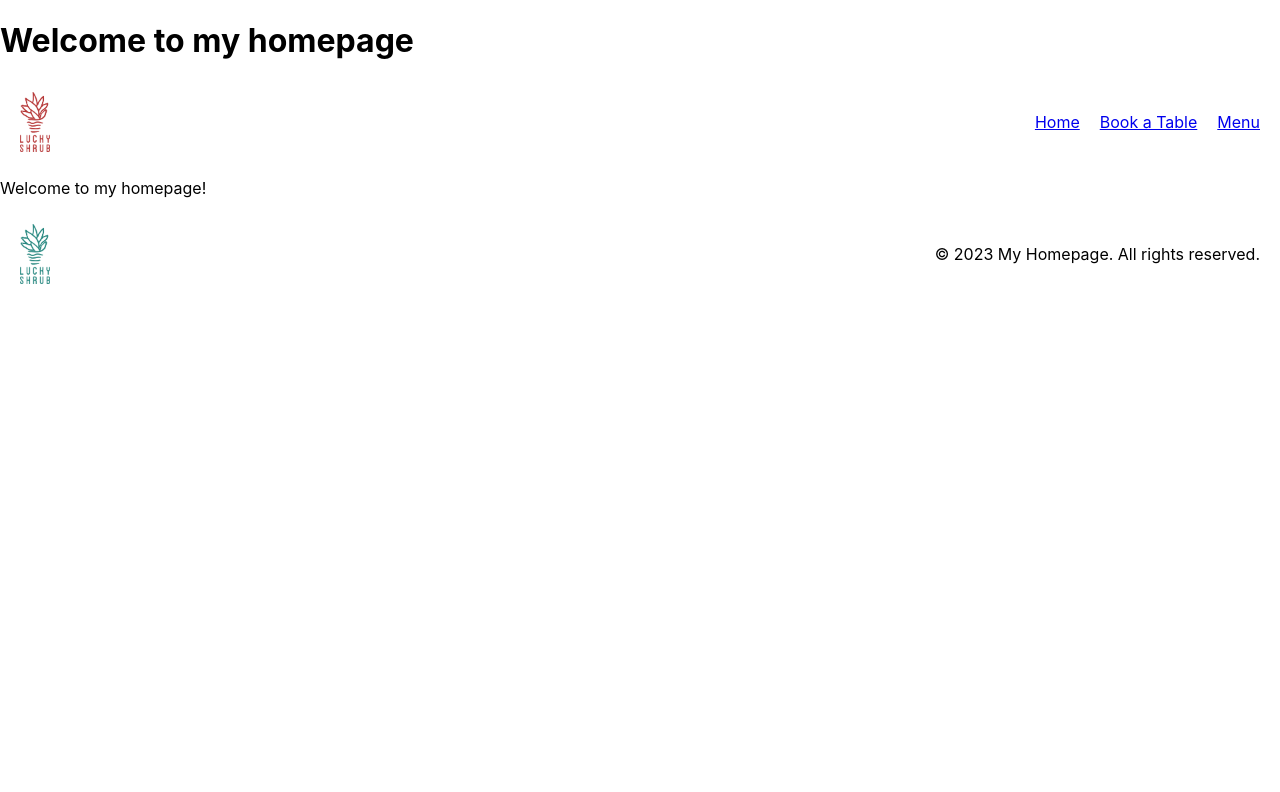
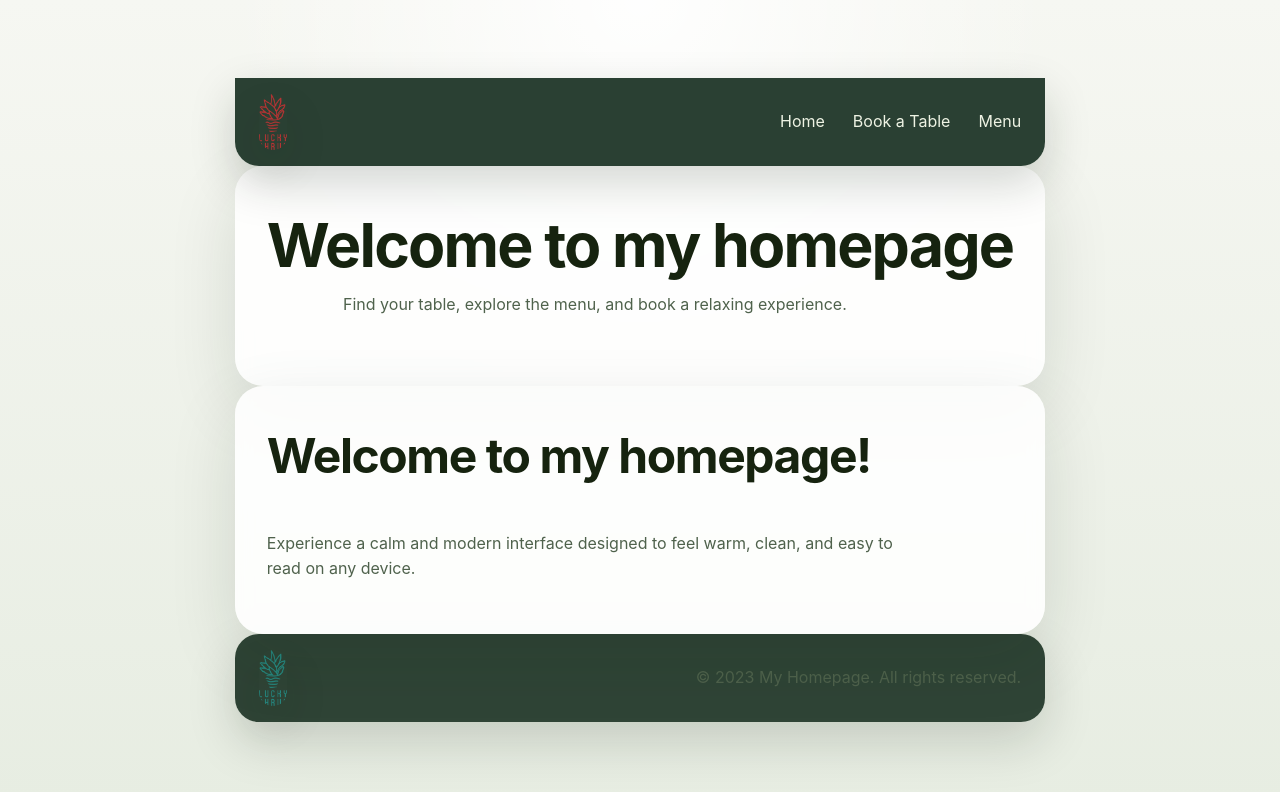
Before and after one commit to Saladin-99/capstone-llrestaurant, a React (Create React App) app: page / in a window 1280 px wide. Shown: the top 792 px of the page. Built offline with nearby package versions, Linux system fonts and the light colour scheme.

Commit message:
add stylings

```diff
--- a/public/index.html
+++ b/public/index.html
@@ -26,7 +26,7 @@
     -->
     <title>React App</title>
   </head>
-  <body>
+  <body class="layout-container">
     <noscript>You need to enable JavaScript to run this app.</noscript>
     <div id="root"></div>
     <!--
--- a/src/App.css
+++ b/src/App.css
@@ -1,38 +1,81 @@
 .App {
-  text-align: center;
-}
-
-.App-logo {
-  height: 40vmin;
-  pointer-events: none;
-}
-
-@media (prefers-reduced-motion: no-preference) {
-  .App-logo {
-    animation: App-logo-spin infinite 20s linear;
-  }
-}
-
-.App-header {
-  background-color: #282c34;
   min-height: 100vh;
   display: flex;
   flex-direction: column;
-  align-items: center;
-  justify-content: center;
-  font-size: calc(10px + 2vmin);
-  color: white;
+  gap: 1.5rem;
+  padding: 0 1rem 2rem;
+  background: radial-gradient(circle at top, rgba(255, 255, 255, 0.95), transparent 45%),
+    linear-gradient(180deg, #f6f7f2 0%, #e7ede2 100%);
 }
 
-.App-link {
-  color: #61dafb;
+.page-section {
+  width: min(1120px, 100%);
+  margin: 0 auto;
+  padding: 2rem;
+  border-radius: 28px;
+  background: rgba(255, 255, 255, 0.88);
+  box-shadow: 0 24px 68px rgba(16, 37, 20, 0.12);
+  backdrop-filter: blur(8px);
 }
 
-@keyframes App-logo-spin {
-  from {
-    transform: rotate(0deg);
-  }
-  to {
-    transform: rotate(360deg);
-  }
+.hero-section {
+  text-align: center;
+  padding: 3rem 2rem;
 }
+
+.content-section {
+  display: grid;
+  gap: 1.25rem;
+}
+
+.site-nav,
+.site-footer {
+  width: min(1120px, 100%);
+  margin: 0 auto;
+}
+
+.site-nav {
+  display: flex;
+  align-items: center;
+  justify-content: space-between;
+  gap: 1rem;
+  padding: 1rem 1.5rem;
+  background: rgba(34, 57, 43, 0.96);
+  border-radius: 0 0 24px 24px;
+  box-shadow: 0 18px 46px rgba(15, 34, 18, 0.18);
+  position: sticky;
+  top: 0;
+  z-index: 20;
+}
+
+.site-logo,
+.footer-logo {
+  height: 56px;
+  width: auto;
+  object-fit: contain;
+}
+
+.nav-links {
+  list-style: none;
+  margin: 0;
+  padding: 0;
+  display: flex;
+  gap: 1.75rem;
+  align-items: center;
+  flex-wrap: wrap;
+}
+
+.site-footer {
+  display: flex;
+  align-items: center;
+  justify-content: space-between;
+  padding: 1rem 1.5rem;
+  background: rgba(40, 62, 47, 0.96);
+  color: #e9f0e6;
+  border-radius: 24px;
+  box-shadow: 0 20px 50px rgba(10, 24, 11, 0.16);
+}
+
+.site-footer p {
+  margin: 0;
+}
--- a/src/App.js
+++ b/src/App.js
@@ -1,12 +1,13 @@
 import './App.css';
 import {Header, Nav, Main, Footer} from './components';
+
 function App() {
   return (
     <>
-    <Header />
-    <Nav />
-    <Main />
-    <Footer />
+      <Nav />
+      <Header />
+      <Main />
+      <Footer />
     </>
   );
 }
--- a/src/components/Footer.js
+++ b/src/components/Footer.js
@@ -1,10 +1,11 @@
 import logo from '../assets/logos/Asset 2@3x.png'
+
 function Footer() {
-    return (
-    <footer style={{ display: 'flex', alignItems: 'center', justifyContent: 'space-between', padding: '10px 20px' }}>
-        <img src={logo} alt="Logo" style={{ width: 'auto', height: '60px' }} />
-        <p>&copy; 2023 My Homepage. All rights reserved.</p>
+  return (
+    <footer className="site-footer">
+      <img src={logo} alt="Logo" className="footer-logo" />
+      <p>&copy; 2023 My Homepage. All rights reserved.</p>
     </footer>
-    )
+  )
 }
 export default Footer;
--- a/src/components/Header.js
+++ b/src/components/Header.js
@@ -1,8 +1,9 @@
 function Header() {
-    return (
-    <header>
-        <h1>Welcome to my homepage</h1>
+  return (
+    <header className="page-section hero-section">
+      <h1>Welcome to my homepage</h1>
+      <p>Find your table, explore the menu, and book a relaxing experience.</p>
     </header>
-    )
+  )
 }
 export default Header;
--- a/src/components/Main.js
+++ b/src/components/Main.js
@@ -1,8 +1,9 @@
 function Main() {
-    return (
-    <main>
-        <p>Welcome to my homepage!</p>
+  return (
+    <main className="page-section content-section">
+      <h2>Welcome to my homepage!</h2>
+      <p>Experience a calm and modern interface designed to feel warm, clean, and easy to read on any device.</p>
     </main>
-    )
+  )
 }
 export default Main;
--- a/src/components/Nav.js
+++ b/src/components/Nav.js
@@ -1,9 +1,10 @@
 import logo from '../assets/logos/Asset 1@3x.png'
+
 function Nav() {
   return (
-    <nav style={{ display: 'flex', alignItems: 'center', justifyContent: 'space-between', padding: '10px 20px' }}>
-        <img src={logo} alt="Logo" style={{ width: 'auto', height: '60px' }} />
-        <ul style={{ listStyle: 'none', display: 'flex', gap: '20px', margin: 0, padding: 0 }}>
+    <nav className="site-nav">
+      <img src={logo} alt="Logo" className="site-logo" />
+      <ul className="nav-links">
         <li><a href="#home">Home</a></li>
         <li><a href="#book">Book a Table</a></li>
         <li><a href="#menu">Menu</a></li>
--- a/src/index.css
+++ b/src/index.css
@@ -11,3 +11,141 @@ code {
   font-family: source-code-pro, Menlo, Monaco, Consolas, 'Courier New',
     monospace;
 }
+
+/* Container element */
+.layout-container {
+  display: flex;
+  flex-direction: column; /* Use 'row' if elements go side-by-side */
+  gap: 20px;              /* Space between items */
+  justify-content: center; /* Aligns items along the main axis */
+  align-items: center;    /* Aligns items along the cross axis */
+}
+
+/* Child elements (optional sizing) */
+.layout-item {
+  flex: 1;                /* Allows items to grow and shrink equally */
+}
+
+:root {
+  color-scheme: light;
+  --bg: #eef1e5;
+  --surface: rgba(255, 255, 255, 0.92);
+  --surface-strong: #22392b;
+  --text: #192912;
+  --muted: #4f624c;
+  --accent: #f9c92f;
+  --border: rgba(59, 84, 58, 0.18);
+  --shadow: 0 18px 44px rgba(16, 37, 20, 0.12);
+}
+
+html {
+  box-sizing: border-box;
+  font-size: 16px;
+}
+
+*, *::before, *::after {
+  box-sizing: inherit;
+}
+
+body {
+  margin: 0;
+  min-height: 100vh;
+  background: radial-gradient(circle at top, rgba(255, 255, 255, 0.92), transparent 40%),
+    linear-gradient(180deg, #f6f7f2 0%, #e7ede2 100%);
+  color: var(--text);
+  font-family: Inter, 'Segoe UI', system-ui, -apple-system, BlinkMacSystemFont, 'Roboto', sans-serif;
+  line-height: 1.6;
+}
+
+h1, h2, h3, h4, h5, h6 {
+  margin: 0 0 1rem;
+  font-weight: 700;
+  letter-spacing: -0.03em;
+  color: #16230f;
+}
+
+h1 {
+  font-size: clamp(2.6rem, 5vw, 3.8rem);
+  line-height: 1.02;
+}
+
+h2 {
+  font-size: clamp(2rem, 4vw, 3rem);
+}
+
+h3 {
+  font-size: clamp(1.5rem, 3vw, 2.2rem);
+}
+
+h4, h5, h6 {
+  font-size: 1.05rem;
+}
+
+p {
+  margin: 0 0 1.25rem;
+  color: var(--muted);
+  font-size: 1rem;
+  max-width: 65ch;
+}
+
+span {
+  color: var(--surface-strong);
+  font-weight: 600;
+}
+
+nav {
+  width: 100%;
+  font-size: 1rem;
+}
+
+nav ul {
+  display: flex;
+  flex-wrap: wrap;
+  gap: 1rem;
+  margin: 0;
+  padding: 0;
+  list-style: none;
+  align-items: center;
+}
+
+nav li {
+  list-style: none;
+}
+
+nav a {
+  color: #eef3e4;
+  text-decoration: none;
+  transition: color 0.18s ease, transform 0.18s ease;
+}
+
+nav a:hover,
+nav a:focus-visible {
+  color: var(--accent);
+  transform: translateY(-1px);
+}
+
+img {
+  display: block;
+  max-width: 100%;
+  height: auto;
+  border-radius: 20px;
+  object-fit: cover;
+  box-shadow: var(--shadow);
+}
+
+@media (max-width: 720px) {
+  body {
+    font-size: 15px;
+  }
+
+  nav {
+    font-size: 0.95rem;
+  }
+
+  .site-nav,
+  .site-footer,
+  .page-section {
+    padding-left: 1rem;
+    padding-right: 1rem;
+  }
+}
```
Lines whose indentation alone changed are shown as unchanged.
